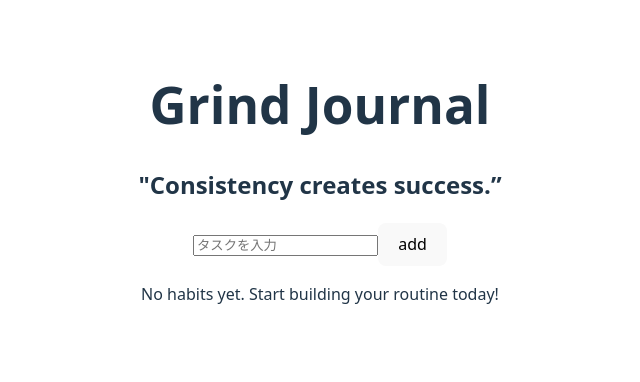
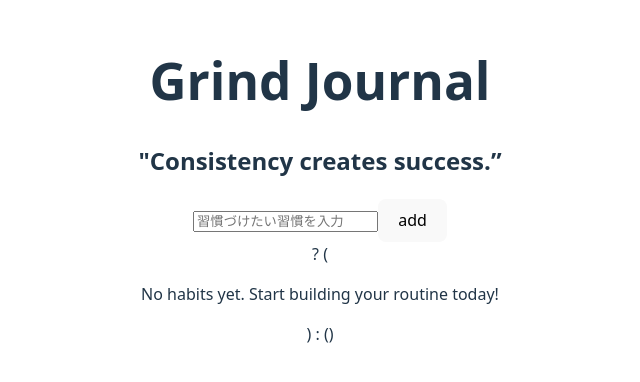
Before and after one commit to Atsulabo/-MyHabitTracker-React-App, a React (Vite) app: page / in a window 1280 px wide. Shown: the part 218-600 px from the top of the page, without its empty margins (320-960 px from the left). Built offline with nearby package versions, Linux system fonts and the light colour scheme.

Commit message:
setHabits関数etInput関数、addHabit関数の作成

```diff
--- a/src/App.tsx
+++ b/src/App.tsx
@@ -2,7 +2,15 @@ import { useState } from 'react'
 import './App.css'
 
 function App() {
-  const [count, setCount] = useState(0)
+  const [input, setInput] = useState('');
+  const [habits, setHabits] = useState<string[]>([]);
+
+  const addHabit=()=>{
+    if (input.trim()){
+      setHabits([...habits, input]);
+      setInput('');
+    }
+  };
 
   return (
       <div className="skin">
@@ -12,15 +20,26 @@ function App() {
         </header>
         <form
           className="input-line"
+          onSubmit={(e)=>{
+            e.preventDefault();
+            addHabit();
+          }}
         >
           <input
             type="text"
-            value=""
-            placeholder="タスクを入力"
+            value={input}
+            onChange={(e)=>setInput(e.target.value)}
+            placeholder="習慣づけたい習慣を入力"
           />
-          <button>add</button>
+          <button onClick={addHabit}>add</button>
         </form>
-        <p className="empty-message">No habits yet. Start building your routine today!</p>
+        {habits.length == 0} ? (
+          <p className="empty-message">No habits yet. Start building your routine today!</p>
+        ) : (
+          <>
+
+          </>
+        )
       </div>
   )
 }
```
